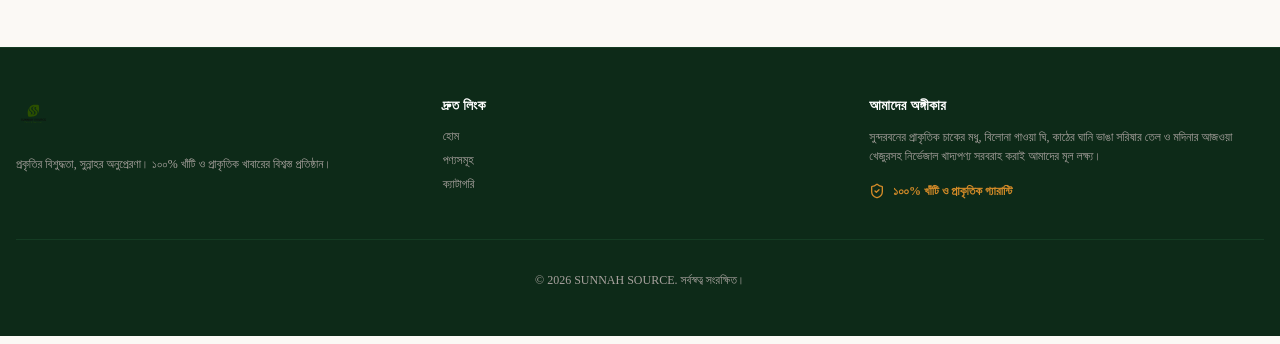
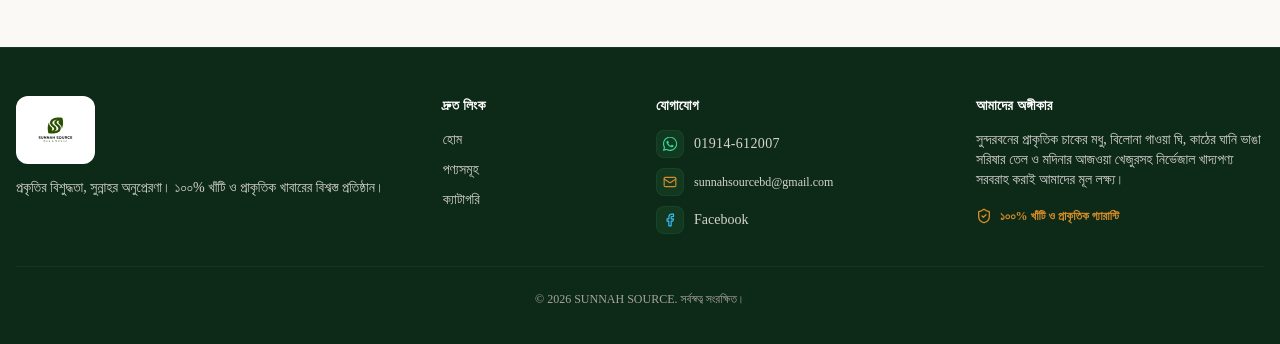
Before and after one commit to Ashraf019399/sunnah-source, a Next.js app: page / in a window 1280 px wide. Shown: the part 1713-2057 px from the top of the page. Built offline with nearby package versions, Linux system fonts and the light colour scheme.

Commit message:
Add footer contact links

```diff
--- a/src/components/layout/footer.tsx
+++ b/src/components/layout/footer.tsx
@@ -1,42 +1,63 @@
 import React from "react";
 import Link from "next/link";
-import { ShieldCheck } from "lucide-react";
+import { ShieldCheck, Mail, Facebook } from "lucide-react";
 import { BrandLogo } from "@/components/layout/brand-logo";
+
+const WhatsAppIcon: React.FC<{ className?: string }> = ({ className = "w-4 h-4" }) => (
+  <svg
+    className={className}
+    viewBox="0 0 24 24"
+    fill="currentColor"
+    xmlns="http://www.w3.org/2000/svg"
+    aria-hidden="true"
+  >
+    <path d="M17.472 14.382c-.301-.15-1.78-.879-2.056-.979-.276-.1-.477-.15-.678.15-.2.3-.778.979-.954 1.18-.176.2-.351.226-.652.076-.301-.15-1.272-.469-2.424-1.497-.896-.8-1.501-1.787-1.677-2.088-.176-.301-.019-.464.132-.614.136-.135.301-.351.452-.527.15-.176.2-.301.301-.502.101-.2.05-.376-.025-.527-.075-.15-.678-1.634-.929-2.238-.244-.588-.493-.509-.678-.518l-.578-.01c-.2 0-.527.075-.803.376s-1.054 1.03-1.054 2.511c0 1.481 1.079 2.91 1.23 3.111.15.201 2.122 3.24 5.141 4.544.718.31 1.279.495 1.716.634.721.23 1.377.197 1.895.12.578-.087 1.78-.728 2.031-1.431.251-.703.251-1.305.176-1.431-.076-.126-.277-.201-.578-.352zm-5.464 7.428c-1.802 0-3.568-.485-5.122-1.405l-.367-.218-3.805 1 1.016-3.71-.24-.381c-1.01-1.607-1.544-3.468-1.544-5.385 0-5.632 4.582-10.214 10.218-10.214 2.73 0 5.295 1.064 7.225 2.996 1.93 1.932 2.992 4.498 2.99 7.228-.002 5.633-4.584 10.216-10.217 10.216zm8.655-18.871c-2.313-2.251-5.388-3.489-8.655-3.489-6.734 0-12.213 5.479-12.216 12.216 0 2.152.562 4.25 1.63 6.102l-1.732 6.326 6.471-1.698c1.782.972 3.791 1.486 5.842 1.487h.005c6.732 0 12.213-5.48 12.216-12.217 0-3.264-1.27-6.333-3.561-8.727z" />
+  </svg>
+);
 
 export const Footer: React.FC = () => {
   return (
     <footer
       role="contentinfo"
       aria-label="Site Footer"
-      className="bg-brand-900 text-stone-300 font-bengali pt-12 pb-20 lg:pb-12 border-t border-brand-800"
+      className="bg-brand-900 text-stone-300 font-bengali pt-10 pb-20 lg:pt-12 lg:pb-10 border-t border-brand-800/90"
     >
       <div className="container mx-auto px-4 max-w-7xl">
-        <div className="grid grid-cols-1 md:grid-cols-3 gap-8 pb-10 border-b border-brand-800">
+        <div className="grid grid-cols-1 md:grid-cols-2 lg:grid-cols-12 gap-8 lg:gap-8 pb-8 border-b border-brand-800/80">
           {/* 1. Brand Section (Official Brand Logo & Verified Tagline) */}
-          <div className="space-y-3">
-            <BrandLogo />
-            <p className="text-xs text-stone-400 leading-relaxed pt-1">
+          <div className="lg:col-span-4 space-y-3.5">
+            <BrandLogo className="bg-white px-3.5 py-2 sm:px-4 sm:py-2.5 rounded-xl shadow-subtle hover:bg-stone-50 transition-all [&_img]:h-10 sm:[&_img]:h-11 md:[&_img]:h-12 [&_img]:w-auto w-fit" />
+            <p className="text-xs sm:text-sm text-stone-300 leading-relaxed max-w-sm">
               প্রকৃতির বিশুদ্ধতা, সুন্নাহর অনুপ্রেরণা। ১০০% খাঁটি ও প্রাকৃতিক খাবারের বিশ্বস্ত প্রতিষ্ঠান।
             </p>
           </div>
 
           {/* 2. Navigation (Verified Routes Only) */}
-          <div className="space-y-3">
+          <div className="lg:col-span-2 space-y-3.5">
             <h4 className="text-white font-bold text-sm tracking-wide">দ্রুত লিংক</h4>
             <nav aria-label="Footer Navigation">
-              <ul className="space-y-2 text-xs text-stone-400">
+              <ul className="space-y-2.5 text-xs sm:text-sm text-stone-300">
                 <li>
-                  <Link href="/" className="hover:text-white transition-colors">
+                  <Link
+                    href="/"
+                    className="hover:text-white hover:translate-x-0.5 transition-all duration-200 inline-block"
+                  >
                     হোম
                   </Link>
                 </li>
                 <li>
-                  <Link href="/#products" className="hover:text-white transition-colors">
+                  <Link
+                    href="/#products"
+                    className="hover:text-white hover:translate-x-0.5 transition-all duration-200 inline-block"
+                  >
                     পণ্যসমূহ
                   </Link>
                 </li>
                 <li>
-                  <Link href="/#categories" className="hover:text-white transition-colors">
+                  <Link
+                    href="/#categories"
+                    className="hover:text-white hover:translate-x-0.5 transition-all duration-200 inline-block"
+                  >
                     ক্যাটাগরি
                   </Link>
                 </li>
@@ -44,21 +65,68 @@ export const Footer: React.FC = () => {
             </nav>
           </div>
 
-          {/* 3. Product & Purity Values (Derived from Existing Catalog Data) */}
-          <div className="space-y-3">
+          {/* 3. Contact & Social Links */}
+          <div className="lg:col-span-3 space-y-3.5">
+            <h4 className="text-white font-bold text-sm tracking-wide">যোগাযোগ</h4>
+            <ul className="space-y-2.5 text-xs sm:text-sm text-stone-300">
+              <li>
+                <a
+                  href="https://wa.me/8801914612007"
+                  target="_blank"
+                  rel="noopener noreferrer"
+                  className="inline-flex items-center gap-2.5 text-stone-300 hover:text-white transition-colors group"
+                  aria-label="WhatsApp: 01914-612007"
+                >
+                  <span className="w-7 h-7 rounded-lg bg-brand-800/80 border border-brand-700/60 flex items-center justify-center text-emerald-400 group-hover:bg-brand-700/80 transition-colors shrink-0">
+                    <WhatsAppIcon className="w-3.5 h-3.5 fill-current" />
+                  </span>
+                  <span className="font-sans font-medium tracking-wide">01914-612007</span>
+                </a>
+              </li>
+              <li>
+                <a
+                  href="mailto:sunnahsourcebd@gmail.com"
+                  className="inline-flex items-center gap-2.5 text-stone-300 hover:text-white transition-colors group"
+                  aria-label="Email: sunnahsourcebd@gmail.com"
+                >
+                  <span className="w-7 h-7 rounded-lg bg-brand-800/80 border border-brand-700/60 flex items-center justify-center text-accent-amber group-hover:bg-brand-700/80 transition-colors shrink-0">
+                    <Mail className="w-3.5 h-3.5" />
+                  </span>
+                  <span className="font-sans text-xs break-all">sunnahsourcebd@gmail.com</span>
+                </a>
+              </li>
+              <li>
+                <a
+                  href="https://www.facebook.com/profile.php?id=61572120171387"
+                  target="_blank"
+                  rel="noopener noreferrer"
+                  className="inline-flex items-center gap-2.5 text-stone-300 hover:text-white transition-colors group"
+                  aria-label="Facebook Page"
+                >
+                  <span className="w-7 h-7 rounded-lg bg-brand-800/80 border border-brand-700/60 flex items-center justify-center text-sky-400 group-hover:bg-brand-700/80 transition-colors shrink-0">
+                    <Facebook className="w-3.5 h-3.5" />
+                  </span>
+                  <span>Facebook</span>
+                </a>
+              </li>
+            </ul>
+          </div>
+
+          {/* 4. Product & Purity Values (Derived from Existing Catalog Data) */}
+          <div className="lg:col-span-3 space-y-3.5">
             <h4 className="text-white font-bold text-sm tracking-wide">আমাদের অঙ্গীকার</h4>
-            <p className="text-xs text-stone-400 leading-relaxed">
+            <p className="text-xs sm:text-sm text-stone-300 leading-relaxed">
               সুন্দরবনের প্রাকৃতিক চাকের মধু, বিলোনা গাওয়া ঘি, কাঠের ঘানি ভাঙা সরিষার তেল ও মদিনার আজওয়া খেজুরসহ নির্ভেজাল খাদ্যপণ্য সরবরাহ করাই আমাদের মূল লক্ষ্য।
             </p>
-            <div className="flex items-center gap-2 text-xs text-accent-amber font-semibold pt-1">
+            <div className="inline-flex items-center gap-2 text-xs text-accent-amber font-semibold pt-1">
               <ShieldCheck className="w-4 h-4 shrink-0" />
               <span>১০০% খাঁটি ও প্রাকৃতিক গ্যারান্টি</span>
             </div>
           </div>
         </div>
 
-        {/* 4. Copyright Area */}
-        <div className="pt-8 text-center text-xs text-stone-400">
+        {/* 5. Copyright Area */}
+        <div className="pt-6 text-center text-xs text-stone-400">
           <p>© 2026 SUNNAH SOURCE. সর্বস্বত্ব সংরক্ষিত।</p>
         </div>
       </div>
```
